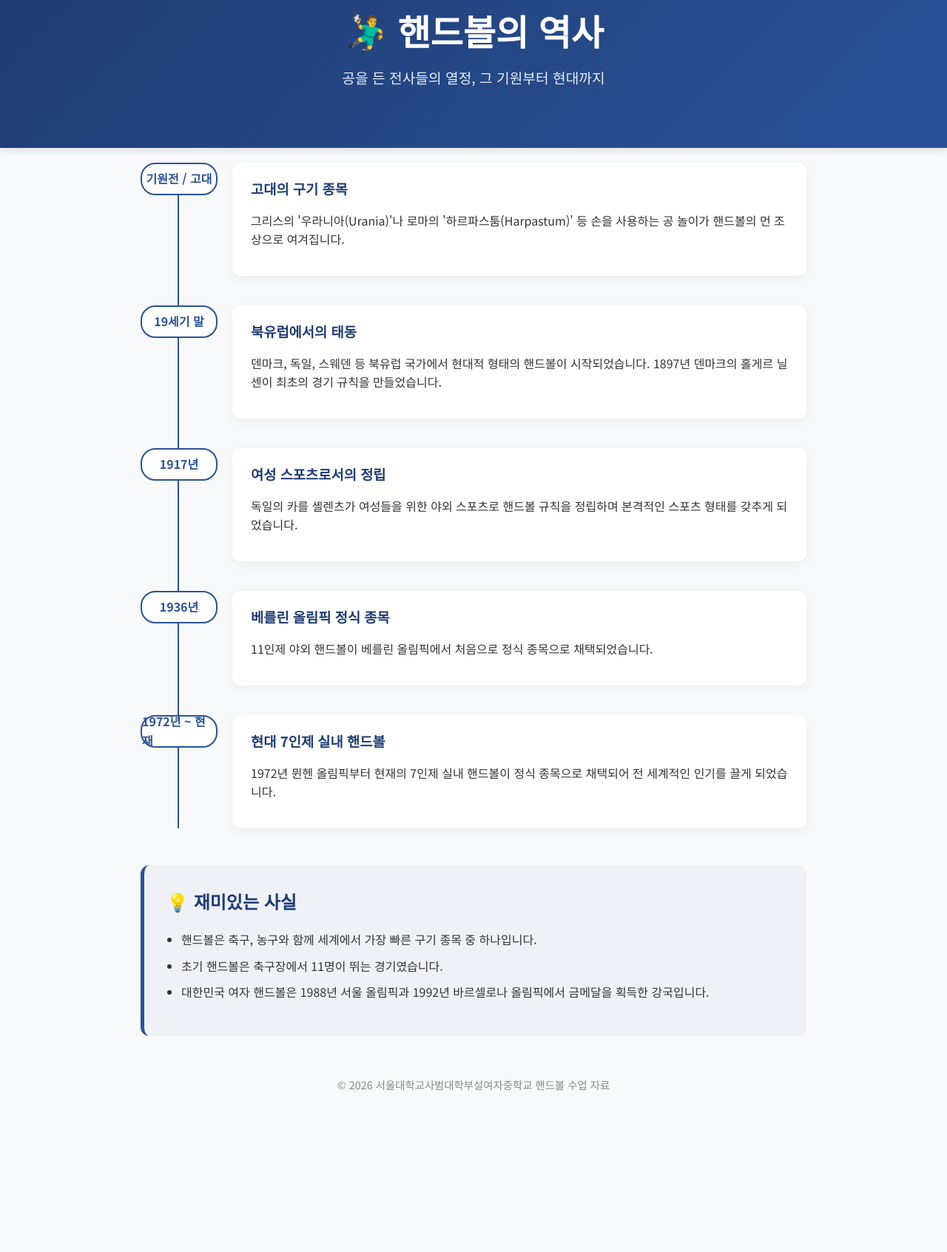
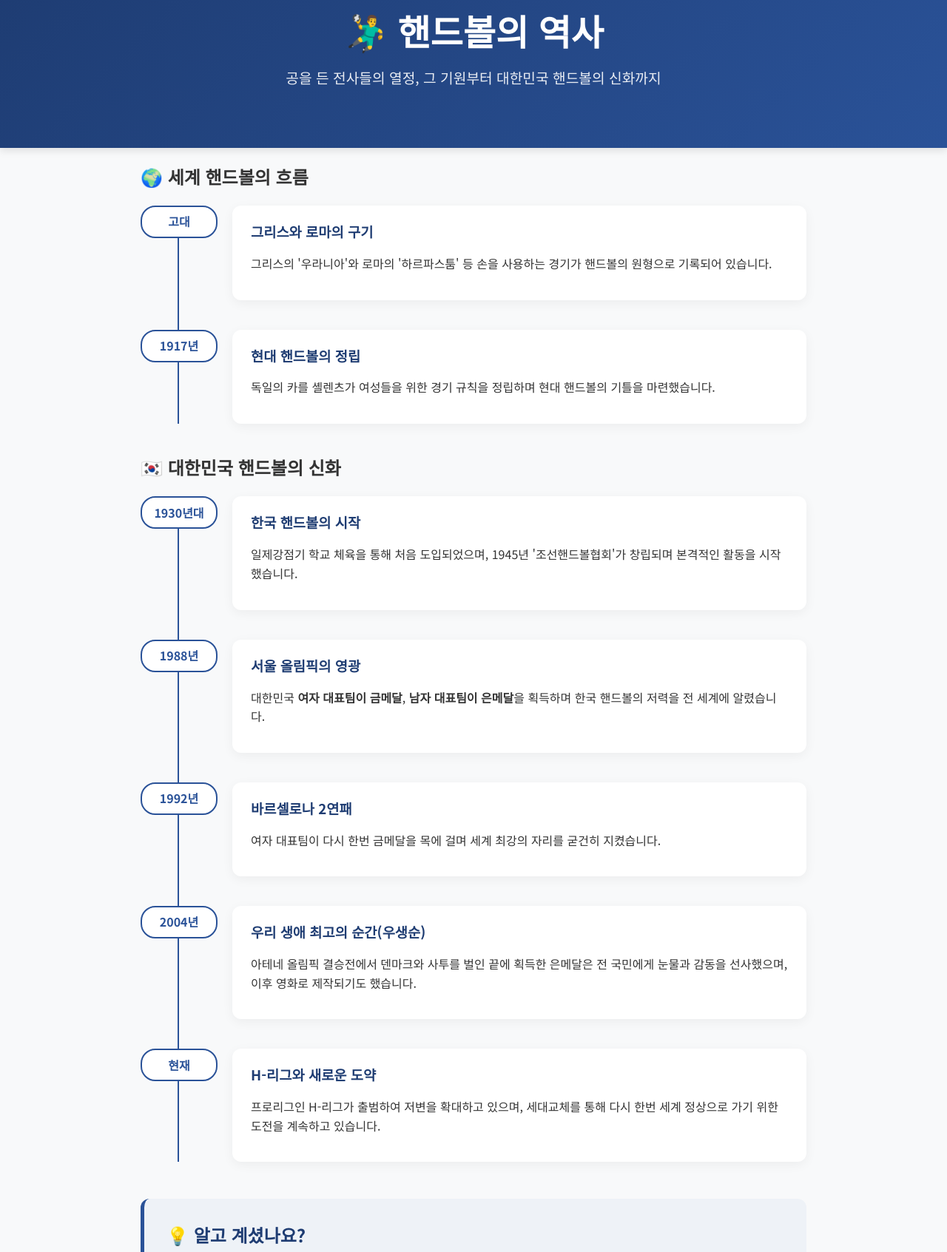
Before and after one commit to hgcking-1/handball-history, a plain HTML site: page index.html in a window 1280 px wide. Shown: the part 57-1750 px from the top of the page at 74% size. Before the commit the page ends 1590 px from the top, so only its background shows below. Drawn offline with Linux system fonts and the light colour scheme.

Commit message:
Add Korean handball history details

```diff
--- a/index.html
+++ b/index.html
@@ -3,7 +3,7 @@
 <head>
     <meta charset="UTF-8">
     <meta name="viewport" content="width=device-width, initial-scale=1.0">
-    <title>핸드볼의 역사 - Handball History</title>
+    <title>핸드볼의 역사 - 대한민국과 세계</title>
     <link rel="stylesheet" href="style.css">
     <link href="https://fonts.googleapis.com/css2?family=Noto+Sans+KR:wght@300;400;700&display=swap" rel="stylesheet">
 </head>
@@ -11,59 +11,84 @@
     <header>
         <div class="container">
             <h1>🤾‍♂️ 핸드볼의 역사</h1>
-            <p>공을 든 전사들의 열정, 그 기원부터 현대까지</p>
+            <p>공을 든 전사들의 열정, 그 기원부터 대한민국 핸드볼의 신화까지</p>
         </div>
     </header>
 
     <main class="container">
-        <section class="timeline">
+        <!-- 세계 핸드볼 역사 섹션 -->
+        <section class="history-section">
+            <h2 class="section-title">🌍 세계 핸드볼의 흐름</h2>
+            <div class="timeline">
                 <div class="timeline-item">
-                <div class="year">기원전 / 고대</div>
+                    <div class="year">고대</div>
                     <div class="content">
-                    <h3>고대의 구기 종목</h3>
-                    <p>그리스의 '우라니아(Urania)'나 로마의 '하르파스툼(Harpastum)' 등 손을 사용하는 공 놀이가 핸드볼의 먼 조상으로 여겨집니다.</p>
+                        <h3>그리스와 로마의 구기</h3>
+                        <p>그리스의 '우라니아'와 로마의 '하르파스툼' 등 손을 사용하는 경기가 핸드볼의 원형으로 기록되어 있습니다.</p>
+                    </div>
+                </div>
+                <div class="timeline-item">
+                    <div class="year">1917년</div>
+                    <div class="content">
+                        <h3>현대 핸드볼의 정립</h3>
+                        <p>독일의 카를 셸렌츠가 여성들을 위한 경기 규칙을 정립하며 현대 핸드볼의 기틀을 마련했습니다.</p>
+                    </div>
+                </div>
+            </div>
+        </section>
+
+        <!-- 대한민국 핸드볼 역사 섹션 -->
+        <section class="history-section kor-history">
+            <h2 class="section-title">🇰🇷 대한민국 핸드볼의 신화</h2>
+            <div class="timeline">
+                <div class="timeline-item">
+                    <div class="year">1930년대</div>
+                    <div class="content">
+                        <h3>한국 핸드볼의 시작</h3>
+                        <p>일제강점기 학교 체육을 통해 처음 도입되었으며, 1945년 '조선핸드볼협회'가 창립되며 본격적인 활동을 시작했습니다.</p>
                     </div>
                 </div>
 
                 <div class="timeline-item">
-                <div class="year">19세기 말</div>
+                    <div class="year">1988년</div>
                     <div class="content">
-                    <h3>북유럽에서의 태동</h3>
-                    <p>덴마크, 독일, 스웨덴 등 북유럽 국가에서 현대적 형태의 핸드볼이 시작되었습니다. 1897년 덴마크의 홀게르 닐센이 최초의 경기 규칙을 만들었습니다.</p>
+                        <h3>서울 올림픽의 영광</h3>
+                        <p>대한민국 <strong>여자 대표팀이 금메달</strong>, <strong>남자 대표팀이 은메달</strong>을 획득하며 한국 핸드볼의 저력을 전 세계에 알렸습니다.</p>
                     </div>
                 </div>
 
                 <div class="timeline-item">
-                <div class="year">1917년</div>
+                    <div class="year">1992년</div>
                     <div class="content">
-                    <h3>여성 스포츠로서의 정립</h3>
-                    <p>독일의 카를 셸렌츠가 여성들을 위한 야외 스포츠로 핸드볼 규칙을 정립하며 본격적인 스포츠 형태를 갖추게 되었습니다.</p>
+                        <h3>바르셀로나 2연패</h3>
+                        <p>여자 대표팀이 다시 한번 금메달을 목에 걸며 세계 최강의 자리를 굳건히 지켰습니다.</p>
                     </div>
                 </div>
 
                 <div class="timeline-item">
-                <div class="year">1936년</div>
+                    <div class="year">2004년</div>
                     <div class="content">
-                    <h3>베를린 올림픽 정식 종목</h3>
-                    <p>11인제 야외 핸드볼이 베를린 올림픽에서 처음으로 정식 종목으로 채택되었습니다.</p>
+                        <h3>우리 생애 최고의 순간(우생순)</h3>
+                        <p>아테네 올림픽 결승전에서 덴마크와 사투를 벌인 끝에 획득한 은메달은 전 국민에게 눈물과 감동을 선사했으며, 이후 영화로 제작되기도 했습니다.</p>
                     </div>
                 </div>
 
                 <div class="timeline-item">
-                <div class="year">1972년 ~ 현재</div>
+                    <div class="year">현재</div>
                     <div class="content">
-                    <h3>현대 7인제 실내 핸드볼</h3>
-                    <p>1972년 뮌헨 올림픽부터 현재의 7인제 실내 핸드볼이 정식 종목으로 채택되어 전 세계적인 인기를 끌게 되었습니다.</p>
+                        <h3>H-리그와 새로운 도약</h3>
+                        <p>프로리그인 H-리그가 출범하여 저변을 확대하고 있으며, 세대교체를 통해 다시 한번 세계 정상으로 가기 위한 도전을 계속하고 있습니다.</p>
+                    </div>
                 </div>
             </div>
         </section>
 
         <section class="info-card">
-            <h2>💡 재미있는 사실</h2>
+            <h2>💡 알고 계셨나요?</h2>
             <ul>
-                <li>핸드볼은 축구, 농구와 함께 세계에서 가장 빠른 구기 종목 중 하나입니다.</li>
-                <li>초기 핸드볼은 축구장에서 11명이 뛰는 경기였습니다.</li>
-                <li>대한민국 여자 핸드볼은 1988년 서울 올림픽과 1992년 바르셀로나 올림픽에서 금메달을 획득한 강국입니다.</li>
+                <li>대한민국 여자 핸드볼은 <strong>올림픽 2회 금메달</strong>이라는 대기록을 가지고 있습니다.</li>
+                <li>핸드볼 공은 끈적한 '왁스'를 발라 잡기 편하게 만듭니다.</li>
+                <li>서울 송파구에는 핸드볼 전용 경기장인 'SK 핸드볼 경기장'이 있습니다.</li>
             </ul>
         </section>
     </main>
```
Lines whose indentation alone changed are shown as unchanged.
